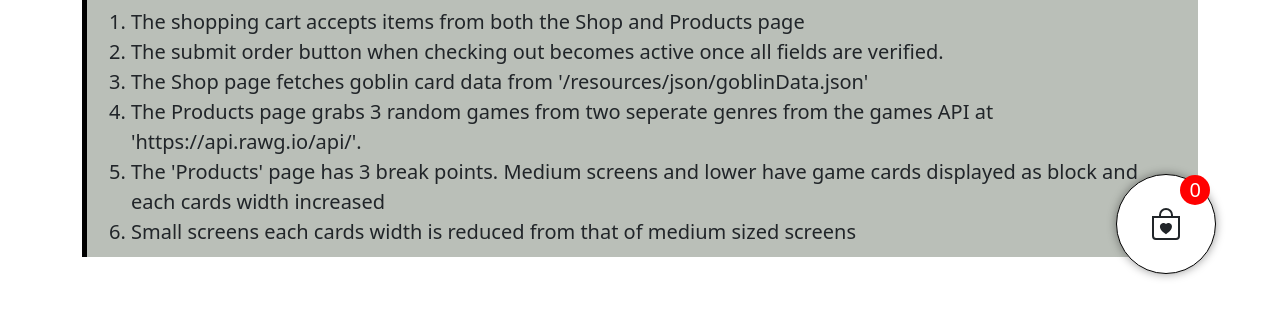
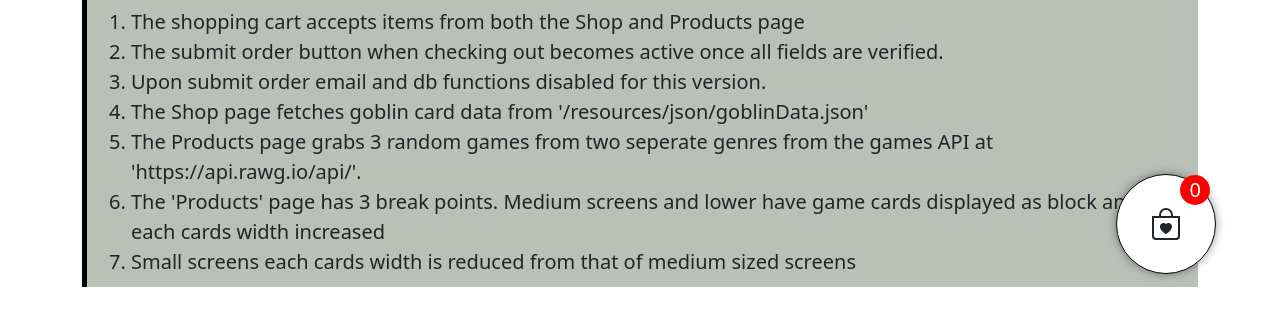
Before and after one commit to ellis8555/WYWM-My-GoblinGames-Shop, a plain HTML site: page index.html in a window 1280 px wide. Shown: the part 486-800 px from the top of the page. Drawn offline with nearby package versions, Linux system fonts and the light colour scheme.

Commit message:
home point added

```diff
--- a/index.html
+++ b/index.html
@@ -43,6 +43,10 @@
             <li>
               The submit order button when checking out becomes active once all
               fields are verified.
+            </li>
+            <li>
+              Upon submit order email and db functions disabled for this
+              version.
             </li>
             <li>
               The Shop page fetches goblin card data from
```
